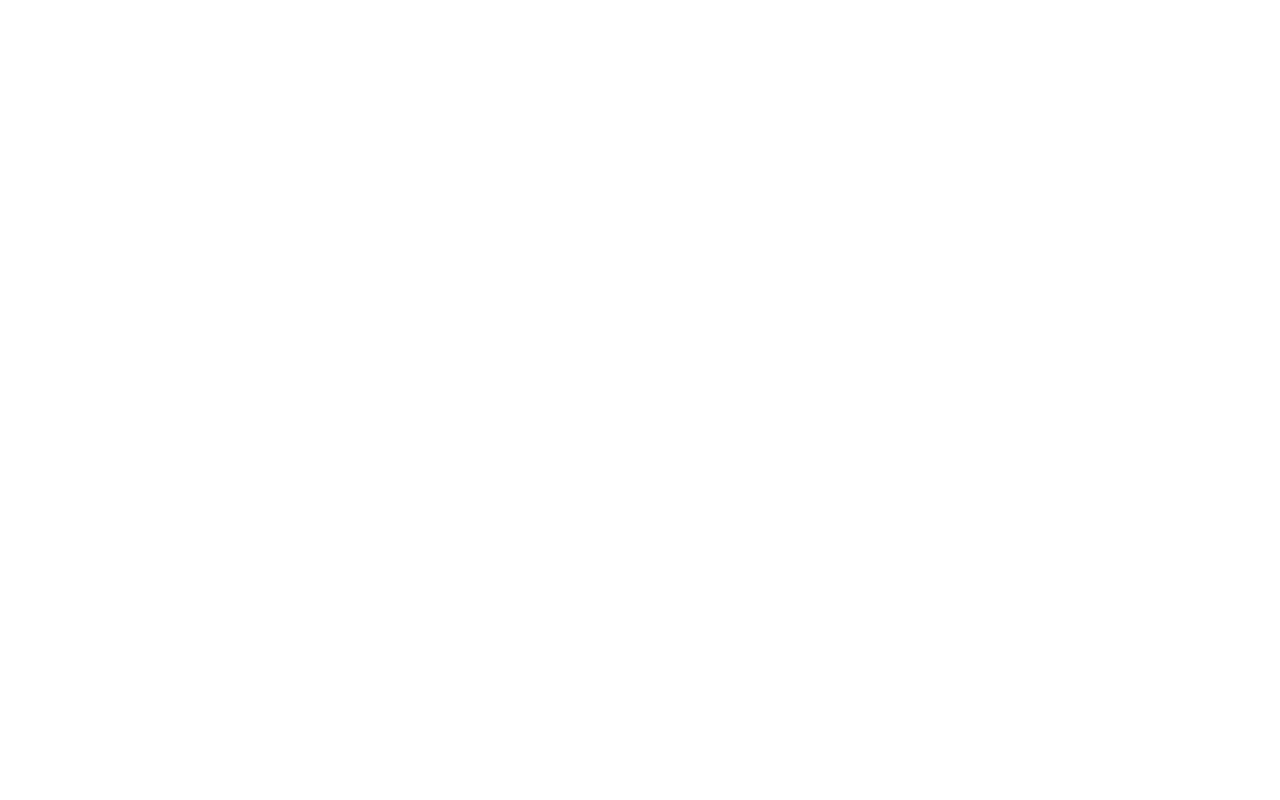
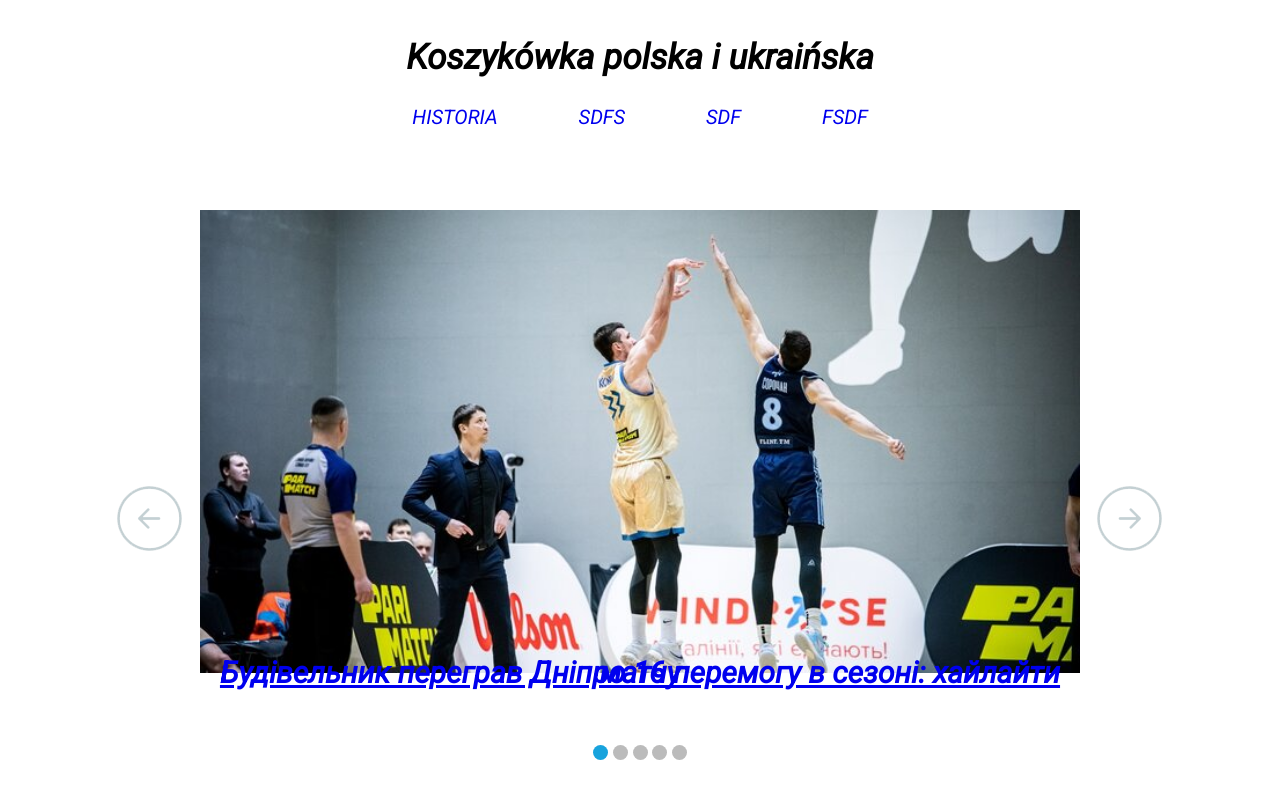
Before and after one commit to viktor-rumiievskyi/Basketball-site, a plain HTML site: page index.html in a window 1280 px wide. Shown: the top 800 px of the page. Drawn offline with Linux system fonts and the light colour scheme.

Commit message:
Created 2 blocks

```diff
--- a/css/style.css
+++ b/css/style.css
@@ -0,0 +1,260 @@
+body {
+	margin: 0;
+	font-family: 'Roboto', sans-serif;
+	font-size: 20px;
+	line-height: 1.6;
+	color: black;
+}
+
+*,
+*:before,
+*:after {
+	box-sizing: border-box;
+
+}
+
+h1, h2, h3, h4, h5, h6 {
+	margin: 0;
+}
+
+/* Header */
+.header {
+	width: 100%;
+	padding-top: 30px;
+	position: absolute;
+	top: 0;
+	left: 0;
+	right: 0;
+	z-index: 1000;
+}
+
+/* .header_inner {
+	display: flex;
+	justify-content: space-between;
+	align-items: center;
+} */
+
+.header_logo {
+	text-align: center;
+	font-size: 35px;
+	font-weight: 800;
+}
+
+.nav {
+	font-size: 20px;
+	text-transform: uppercase;
+	text-align: center;
+	margin: 15px;
+	word-spacing: 2.3em;
+}
+
+.nav_link {
+	display: inline-block;
+	vertical-align: top;
+	margin: 0 15px;
+	position: relative;
+	text-decoration: none;
+	transition: color 2s linear;
+}
+
+.nav_link:after {
+	content: "";
+	display: block;
+	width: 100%;
+	height: 3px;
+	display: none;
+	background-color: linear-gradient(#e66465, #9198e5);
+	position: absolute;
+	top: 100%;
+	left: 0;
+	z-index: 1;
+}
+
+.nav_link:hover {
+	color: rgb(52, 28, 14);;
+}
+
+.nav_link:hover:after {
+	display: block;
+}
+/* Header */
+
+/* Intro */
+/* h2 {
+	text-align: center;
+	position: absolute;
+	top: 400px;
+	left: 0;
+	width: 100%;
+	color: #fff;
+} */
+
+#slider { /*положение слайдера*/
+	position: relative;
+	text-align: center;
+	top: 10px;
+	margin: 200px;
+}
+
+#slider{ /*центровка слайдера*/
+/* margin: 100px; */
+}
+
+#slides article{ /*все изображения справа друг от доруга*/
+width: 20%;
+float: left;
+}
+
+#slides .image{ /*устанавливает общий размер блока с изображениями*/
+width: 500%;
+line-height: 0;
+}
+
+#overflow{ /*сркывает все, что находится за пределами этого блока*/
+width: 100%;
+overflow: hidden;
+}
+
+article img{ /*размер изображений слайдера*/
+width: 100%;
+}
+
+#desktop:checked ~ #slider{ /*размер всего слайдера*/
+max-width: 960px; /*максимальнная длинна*/
+}
+
+/*настройка переключения и положения для левой стрелки*/
+/*если свич1-5 активны, то идет обращение к лейблу из блока с id контролс*/
+#switch1:checked ~ #controls label:nth-child(5),
+#switch2:checked ~ #controls label:nth-child(1),
+#switch3:checked ~ #controls label:nth-child(2),
+#switch4:checked ~ #controls label:nth-child(3),
+#switch5:checked ~ #controls label:nth-child(4){
+background: url('/img/prev.png') no-repeat; /*заливка фона картинкой без повторений*/
+float: left;
+margin: 0 0 0 -84px; /*сдвиг влево*/
+display: block;
+height: 68px;
+width: 68px;
+}
+
+/*настройка переключения и положения для правой стрелки*/
+#switch1:checked ~ #controls label:nth-child(2),
+#switch2:checked ~ #controls label:nth-child(3),
+#switch3:checked ~ #controls label:nth-child(4),
+#switch4:checked ~ #controls label:nth-child(5),
+#switch5:checked ~ #controls label:nth-child(1){
+background: url('/img/next.png') no-repeat; /*заливка фона картинкой без повторений*/
+float: right;
+margin: 0 -84px 0 0; /*сдвиг вправо*/
+display: block;
+height: 68px;
+width: 68px;
+}
+
+label, a{ /*при наведении на стрелки или переключатели - курсор изменится*/
+cursor: pointer;
+}
+
+.all input{ /*скрывает стандартные инпуты (чекбоксы) на странице*/
+display: none;
+}
+
+/*позиция изображения при активации переключателя*/
+#switch1:checked ~ #slides .image{
+margin-left: 0;
+}
+
+#switch2:checked ~ #slides .image{
+margin-left: -100%;
+}
+
+#switch3:checked ~ #slides .image{
+margin-left: -200%;
+}
+
+#switch4:checked ~ #slides .image{
+margin-left: -300%;
+}
+
+#switch5:checked ~ #slides .image{
+margin-left: -400%;
+}
+
+#controls{ /*положение блока всех управляющих элементов*/
+margin: -25% 0 0 0;
+width: 100%;
+height: 50px;
+}
+
+#active label{ /*стиль отдельного переключателя*/
+border-radius: 10px; /*скругление углов*/
+display: inline-block; /*расположение в строку*/
+width: 15px;
+height: 15px;
+background: #bbb;
+}
+
+#active{ /*расположение блока с переключателями*/
+margin: 23% 0 0;
+text-align: center;
+}
+
+#active label:hover{ /*поведение чекбокса при наведении*/
+background: #76c8ff;
+border-color: #777 !important; /*выполнение в любом случае*/
+}
+
+/*цвет активного лейбла при активации чекбокса*/
+#switch1:checked ~ #active label:nth-child(1),
+#switch2:checked ~ #active label:nth-child(2),
+#switch3:checked ~ #active label:nth-child(3),
+#switch4:checked ~ #active label:nth-child(4),
+#switch5:checked ~ #active label:nth-child(5){
+background: #18a3dd;
+border-color: #18a3dd !important;
+}
+
+#slides .image{ /*анимация пролистывания изображений*/
+transition: all 800ms cubic-bezier(0.770, 0.000, 0.175, 1.000);
+}
+
+#controls label:hover{ /*прозрачность стрелок при наведении*/
+opacity: 0.6;
+}
+
+#controls label{ /*прозрачность стрелок при отводе курсора*/
+transition: opacity 0.2s ease-out;
+}
+/*  */
+
+/* History */
+.section {
+	height: 100%;
+	background-color: #fff;
+	padding: 80px 0;
+}
+
+.section_header {
+	width: 100%;
+	max-width: 950px;
+	margin: 0 auto 40px;
+	text-align: center;
+}
+
+.section_title {
+	font-family: 'Raleway', sans-serif;
+	font-size: 30px;
+	font-weight: 800;
+	color: black;
+	text-transform: uppercase;
+}
+
+.section_title1 {
+	font-family: 'Raleway', sans-serif;
+	font-size: 20px;
+	font-weight: 500;
+	color: black;
+	text-transform: uppercase;
+}
+/* History */
--- a/index.html
+++ b/index.html
@@ -1,14 +1,95 @@
 <!DOCTYPE html>
-<html lang="en">
+<html lang="зд">
 <head>
 	<meta charset="UTF-8">
 	<meta http-equiv="X-UA-Compatible" content="IE=edge">
 	<meta name="viewport" content="width=device-width, initial-scale=1.0">
 	<link rel="stylesheet" href="css/style.css">
-
+	<link rel="preconnect" href="https://fonts.googleapis.com">
+	<link rel="preconnect" href="https://fonts.gstatic.com" crossorigin>
+	<link href="https://fonts.googleapis.com/css2?family=Roboto:ital@1&display=swap" rel="stylesheet">
+	<link rel="preconnect" href="https://fonts.googleapis.com">
+	<link rel="preconnect" href="https://fonts.gstatic.com" crossorigin>
+	<link href="https://fonts.googleapis.com/css2?family=Raleway&display=swap" rel="stylesheet">
 	<title>Document</title>
 </head>
 <body>
 
+
+
+	<!-- Header -->
+	<header class="header">
+		<div class="container">
+			<div class="header_inner">
+				<div class="header_logo">Koszykówka polska i ukraińska</div>
+					<nav class="nav">
+						<a class="nav_link" href="#">Historia</a>
+						<a class="nav_link" href="#">sdfs</a>
+						<a class="nav_link" href="#">sdf</a>
+						<a class="nav_link" href="#">fsdf</a>
+					</nav>
+			</div>
+		</div>
+
+	</header>
+	<!-- Header -->
+<!--  -->
+	<div class="all">
+		<input checked type="radio" name="respond" id="desktop">
+			<article id="slider">
+					<input checked type="radio" name="slider" id="switch1">
+					<input type="radio" name="slider" id="switch2">
+					<input type="radio" name="slider" id="switch3">
+					<input type="radio" name="slider" id="switch4">
+					<input type="radio" name="slider" id="switch5">
+				<div id="slides">
+					<div id="overflow">
+						<div class="image">
+							<article>
+								<img src="img/1.jpg">
+								<a href="/news/1.html""><h2>Будівельник переграв Дніпро 16 перемогу в сезоні: хайлайти матчу</h2></a>
+							</article>
+							<article>
+								<img src="img/2.jpg">
+								<a href="/news/1.html""><h2>Будівельник переграв Дніпро 16 перемогу в сезоні: хайлайти матчу</h2></a>
+							</article>
+							<article>
+								<img src="img/intro.jpg">
+								<a href="/news/1.html""><h2>Будівельник переграв Дніпро 16 перемогу в сезоні: хайлайти матчу</h2></a>
+							</article>
+							<article><img src="4.jpg"></article>
+							<article><img src="5.jpg"></article>
+						</div>
+					</div>
+				</div>
+				<div id="controls">
+					<label for="switch1"></label>
+					<label for="switch2"></label>
+					<label for="switch3"></label>
+					<label for="switch4"></label>
+					<label for="switch5"></label>
+				</div>
+				<div id="active">
+					<label for="switch1"></label>
+					<label for="switch2"></label>
+					<label for="switch3"></label>
+					<label for="switch4"></label>
+					<label for="switch5"></label>
+				</div>
+			</article>
+	</div>
+</div>
+<!--  -->
+
+<!-- History -->
+<section class="section">
+	<div class="container">
+		<div class="section_header">
+			<h2 class="section_title">Historia</h2>
+			<h3 class="section_title1">ffeferf</h3>
+		</div>
+	</div>
+</section>
+<!-- History -->
 </body>
 </html>
--- /dev/null
+++ b/news/style.css
@@ -0,0 +1,72 @@
+/* Header */
+.header {
+	width: 100%;
+	padding-top: 30px;
+	position: absolute;
+	top: 0;
+	left: 0;
+	right: 0;
+	z-index: 1000;
+	background-color: black;
+}
+
+/* .header_inner {
+	display: flex;
+	justify-content: space-between;
+	align-items: center;
+} */
+
+.header_logo {
+	text-align: center;
+	font-size: 35px;
+	font-weight: 800;
+	color: #fff;
+}
+
+.nav {
+	font-size: 20px;
+	text-transform: uppercase;
+	text-align: center;
+	margin: 15px;
+	word-spacing: 2.3em;
+}
+
+.nav_link {
+	display: inline-block;
+	vertical-align: top;
+	margin: 0 15px;
+	position: relative;
+	text-decoration: none;
+	transition: color 2s linear;
+}
+
+.nav_link:after {
+	content: "";
+	display: block;
+	width: 100%;
+	height: 3px;
+	display: none;
+	background-color: linear-gradient(#e66465, #9198e5);
+	position: absolute;
+	top: 100%;
+	left: 0;
+	z-index: 1;
+}
+
+.nav_link:hover {
+	color: rgb(52, 28, 14);;
+}
+
+.nav_link:hover:after {
+	display: block;
+}
+/* Header */
+
+.img1 {
+	text-align: center;
+	margin: 200px;
+}
+
+.video {
+	text-align: center;
+}
```
Also changed, not shown: news/1.html (added, +38 -0 lines), news/2.html (added, +37 -0 lines), news/3.html (added, +37 -0 lines), img/1.jpg (added), img/2.jpg (added), img/3.jpg (added), img/intro.jpg (added), img/next.png (added), img/prev.png (added), img/завантаження.jfif (added).
